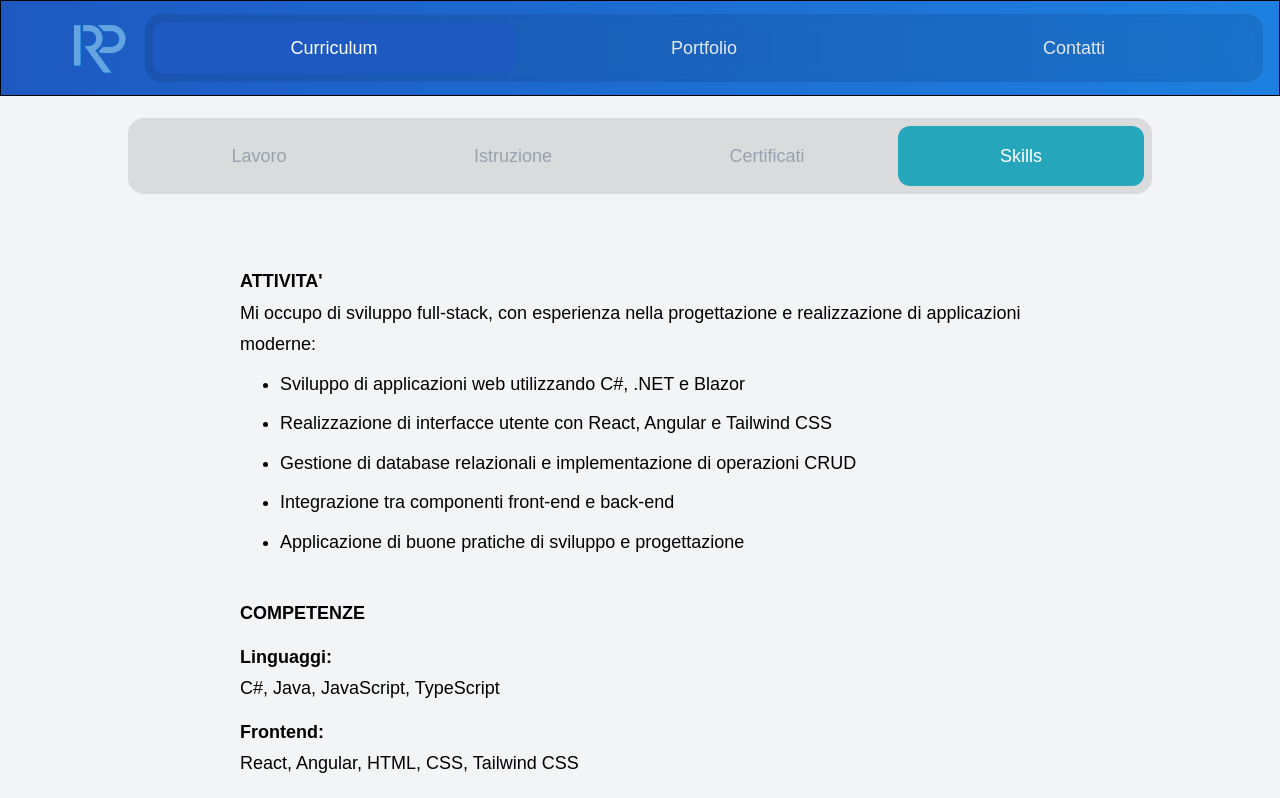
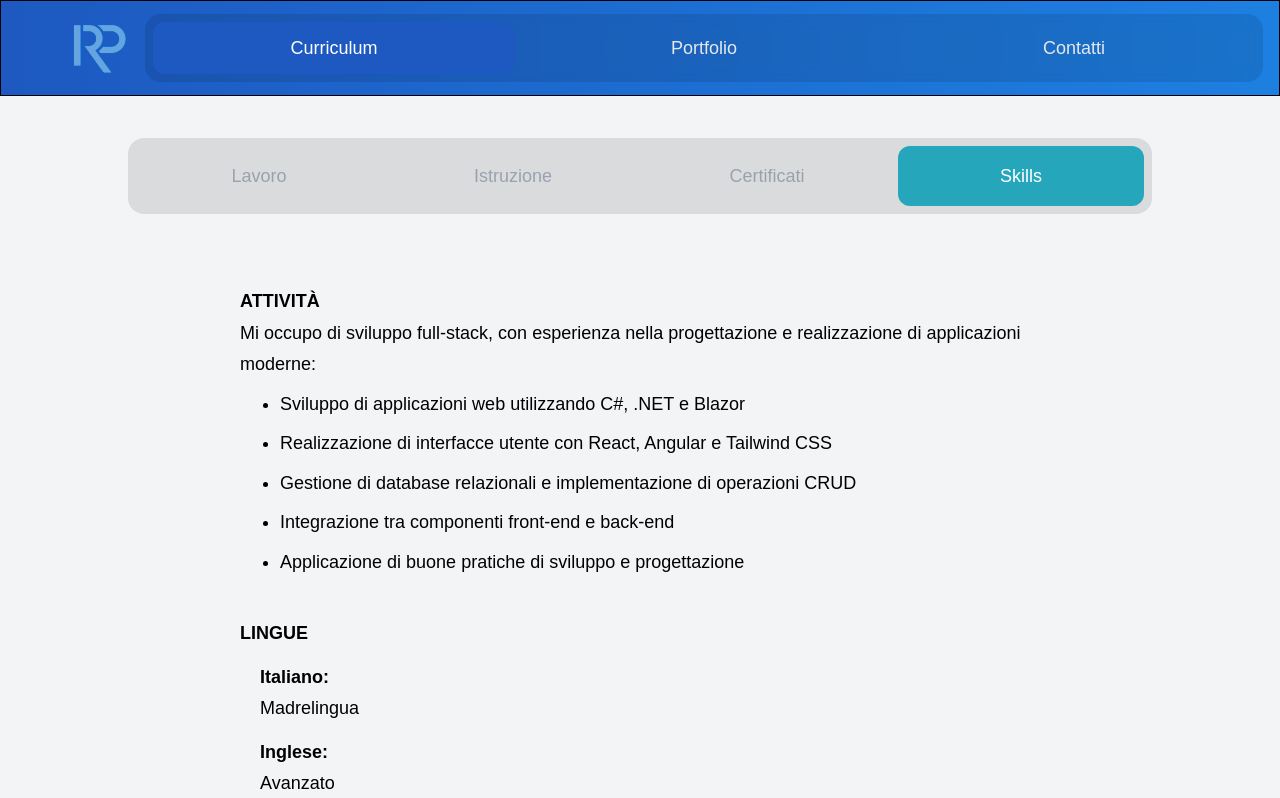
Before and after one commit to Hiroshisar/riccardo-pilo.it, a React (Vite) app: page /curriculum/skills in a window 1280 px wide. Shown: the top 798 px of the page. Built offline with nearby package versions, Linux system fonts and the light colour scheme; a web font is replaced by a local one.

Commit message:
Added language section in skills tab; Minor fixes.

```diff
--- a/src/components/CurriculumItem.tsx
+++ b/src/components/CurriculumItem.tsx
@@ -25,7 +25,7 @@ function CurriculumItem({ item }: { item: curriculumDataType }) {
         </ul>
       ) : (
         item.link && (
-          <a href={item.link} target="_blank">
+          <a href={item.link} target="_blank" rel="noopener noreferrer">
             My Open Badge
           </a>
         )
--- a/src/data/content.ts
+++ b/src/data/content.ts
@@ -1,5 +1,6 @@
 import type {
   curriculumDataType,
+  languageDataType,
   presentationType,
   skillsDataType
 } from "../utils/types";
@@ -238,3 +239,14 @@ export const curriculumSkillsData: skillsDataType = {
     }
   ]
 };
+
+export const languageData: languageDataType = [
+  {
+    language: "Italiano",
+    level: "Madrelingua"
+  },
+  {
+    language: "Inglese",
+    level: "Avanzato"
+  }
+];
--- a/src/pages/Contacts.tsx
+++ b/src/pages/Contacts.tsx
@@ -30,7 +30,7 @@ function Contacts() {
   ];
 
   return (
-    <div className="mt-30 flex justify-center px-4">
+    <div className="mt-10 flex justify-center px-4">
       <div className="flex w-full max-w-3xl flex-wrap items-center justify-around gap-6 sm:flex-nowrap">
         {contacts.map((item) => (
           <a
--- a/src/pages/Curriculum.tsx
+++ b/src/pages/Curriculum.tsx
@@ -10,7 +10,7 @@ const tabs = [
 
 function Curriculum() {
   return (
-    <div className="mt-5 flex justify-center px-2 sm:px-4 md:px-0">
+    <div className="mt-10 flex justify-center px-2 sm:px-4 md:px-0">
       <div className="w-full max-w-5xl">
         <div className="flex flex-col gap-2 rounded-2xl bg-black/10 p-2 backdrop-blur-sm sm:flex-row">
           {tabs.map((tab) => (
--- a/src/pages/Portfolio.tsx
+++ b/src/pages/Portfolio.tsx
@@ -11,7 +11,7 @@ function Portfolio() {
   if (loading) return <Spinner />;
 
   return (
-    <div className="mx-auto mt-12 max-w-6xl px-4">
+    <div className="mx-auto mt-10 max-w-6xl px-4">
       <div className="mb-10">
         <h1 className="text-2xl font-semibold sm:text-3xl">Progetti</h1>
         <p className="mt-2 text-sm text-gray-500 sm:text-base">
--- a/src/pages/Skills.tsx
+++ b/src/pages/Skills.tsx
@@ -1,27 +1,37 @@
-import { curriculumSkillsData } from "../data/content";
+import { curriculumSkillsData, languageData } from "../data/content";
 
 function Skills() {
   return (
     <div className="flex justify-center">
       <div className="text-body-lg mt-5 flex w-200 flex-col justify-center">
         <div className="mt-5">
-          <div className="font-bold">ATTIVITA'</div>
+          <div className="font-bold">ATTIVITÀ</div>
           <div className="">{curriculumSkillsData.activities.description}</div>
           <div>
             <ul className="list-disc">
-              {curriculumSkillsData.activities.activities.map(
-                (activ, index) => (
-                  <li key={index} className="mt-2 ml-10">
+              {curriculumSkillsData.activities.activities.map((activ) => (
+                <li key={activ} className="mt-2 ml-10">
                   {activ}
                 </li>
-                )
-              )}
+              ))}
             </ul>
+          </div>
+        </div>
+        <div className="mt-10">
+          <div className="font-bold">LINGUE</div>
+          <div className="ml-5">
+            {languageData.map((lang) => (
+              <div key={lang.language} className="mt-3">
+                <div className="font-semibold">{lang.language}:</div>
+                <div>{lang.level}</div>
+              </div>
+            ))}
           </div>
         </div>
         <div className="mt-10">
           <div className="font-bold">COMPETENZE</div>
           <div>
+            <div className="ml-5">
               {curriculumSkillsData.competences.map((comp) => (
                 <div key={comp.title} className="mt-3">
                   <div className="font-semibold">{comp.title}:</div>
@@ -32,6 +42,7 @@ function Skills() {
           </div>
         </div>
       </div>
+    </div>
   );
 }
 
--- a/src/utils/types.ts
+++ b/src/utils/types.ts
@@ -97,3 +97,8 @@ export type skillsDataType = {
     body: string;
   }[];
 };
+
+export type languageDataType = {
+  language: string;
+  level: string;
+}[];
```
Lines whose indentation alone changed are shown as unchanged.
